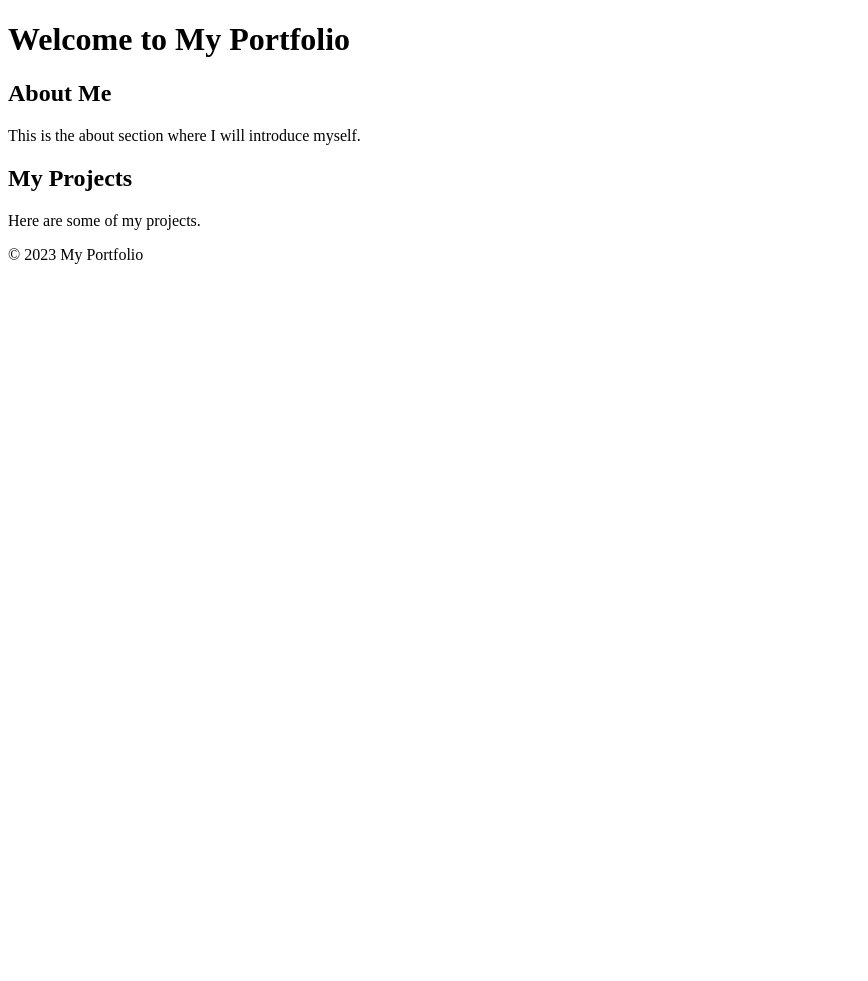
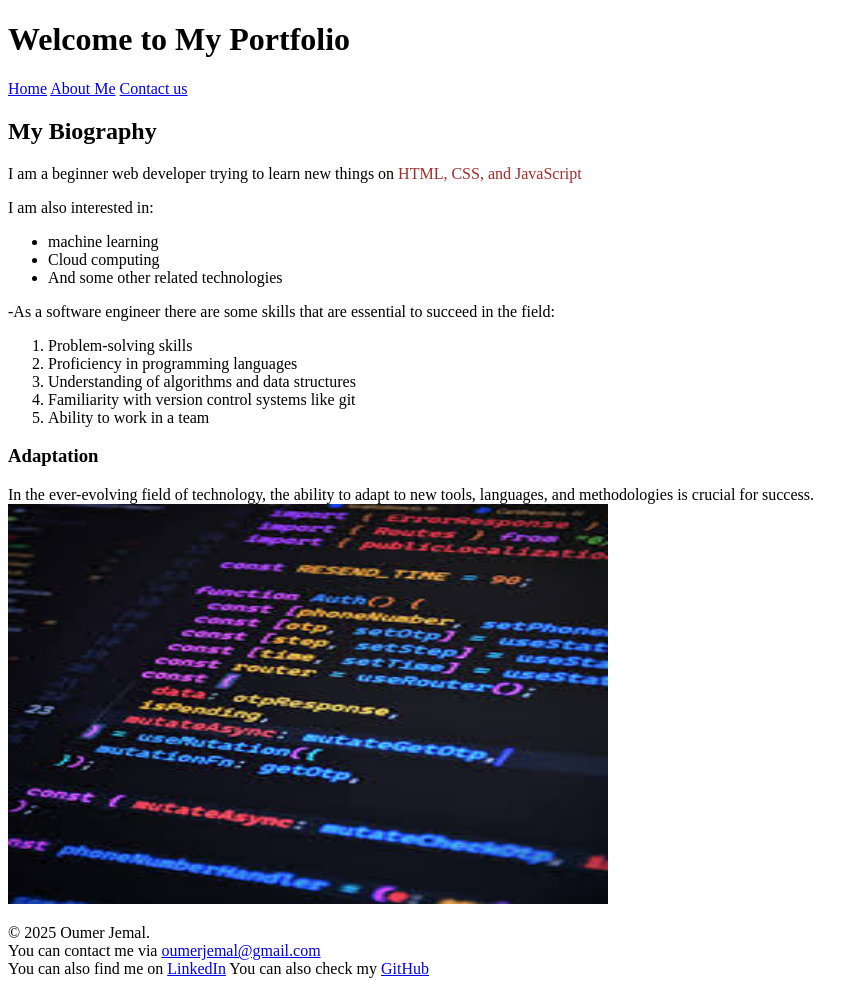
Before and after one commit to oumerjm/MyPortfolio, a plain HTML site: page index.html in a window 1280 px wide. Shown: the whole page, without its empty margins (0-868 px from the left). Before the commit the page ends 800 px from the top, so only its background shows below. Drawn offline with Linux system fonts and the light colour scheme.

Commit message:
finalized major changes

```diff
--- a/index.html
+++ b/index.html
@@ -1,5 +1,5 @@
 <!DOCTYPE html>
-<html lang="en">
+<html lang="en-US">
 <head>
     <meta charset="UTF-8">
     <meta name="viewport" content="width=device-width, initial-scale=1.0">
@@ -8,19 +8,52 @@
 <body>
     <header>
         <h1>Welcome to My Portfolio</h1>
+        <nav>
+            <a href="index.html" target="_blank">Home</a>
+            <a href="about.html">About Me</a>
+            <a href="contact.html">Contact us</a>
+        </nav>
     </header>
     <main>
-        <section id="about">
-            <h2>About Me</h2>
-            <p>This is the about section where I will introduce myself.</p>
+        <div>
+            <section>
+                <h2>My Biography</h2>
+                <p>I am a beginner web developer trying to learn new things on <span style="color: brown;">HTML, CSS, and JavaScript</span></p>
+                <p>I am also interested in:</p>
+                <ul>
+                    <li>machine learning</li>
+                    <li>Cloud computing
+                    </li>
+                    <li>And some other related technologies</li>
+                </ul>
         </section>
-        <section id="projects">
-            <h2>My Projects</h2>
-            <p>Here are some of my projects.</p>
-        </section>
+        </div>
     </main>
+    <section>
+        <p>-As a software engineer there are some skills that are essential to succeed in the field:</p>
+        <ol>
+            <li>Problem-solving skills</li>
+            <li>Proficiency in programming languages</li>
+            <li>Understanding of algorithms and data structures</li>
+            <li>Familiarity with version control systems like git</li>
+            <li>Ability to work in a team</li>
+        </ol>
+    </section>
+    <aside>
+        <h3> Adaptation</h3>
+        <p>In the ever-evolving field of technology, the ability to adapt to new tools, languages, and methodologies is crucial for success.
+            <br>
+            <img src="images/coding image 2.jpeg" width="600" height="400" alt="Coding Image">
+        </p>
+    </aside>
+
     <footer>
-        <p>&copy; 2023 My Portfolio</p>
-    </footer>
+        <p>&copy; 2025 Oumer Jemal.
+             <br>
+            You can contact me via <a href="mailto:oumerjemal@gmail.com">oumerjemal@gmail.com</a>
+            <br>
+            You can also find me on <a href="https://www.linkedin.com/in/oumerjemal" target="_blank">LinkedIn</a>
+            You can also check my <a href="https://github.com/oumerjm" target="_blank">GitHub</a>
+        </p>
 </body>
 </html>
```
Also changed, not shown: about.html (+9 -2 lines), images/coding image 2.jpeg (added), images/coding image.jpeg (added).
